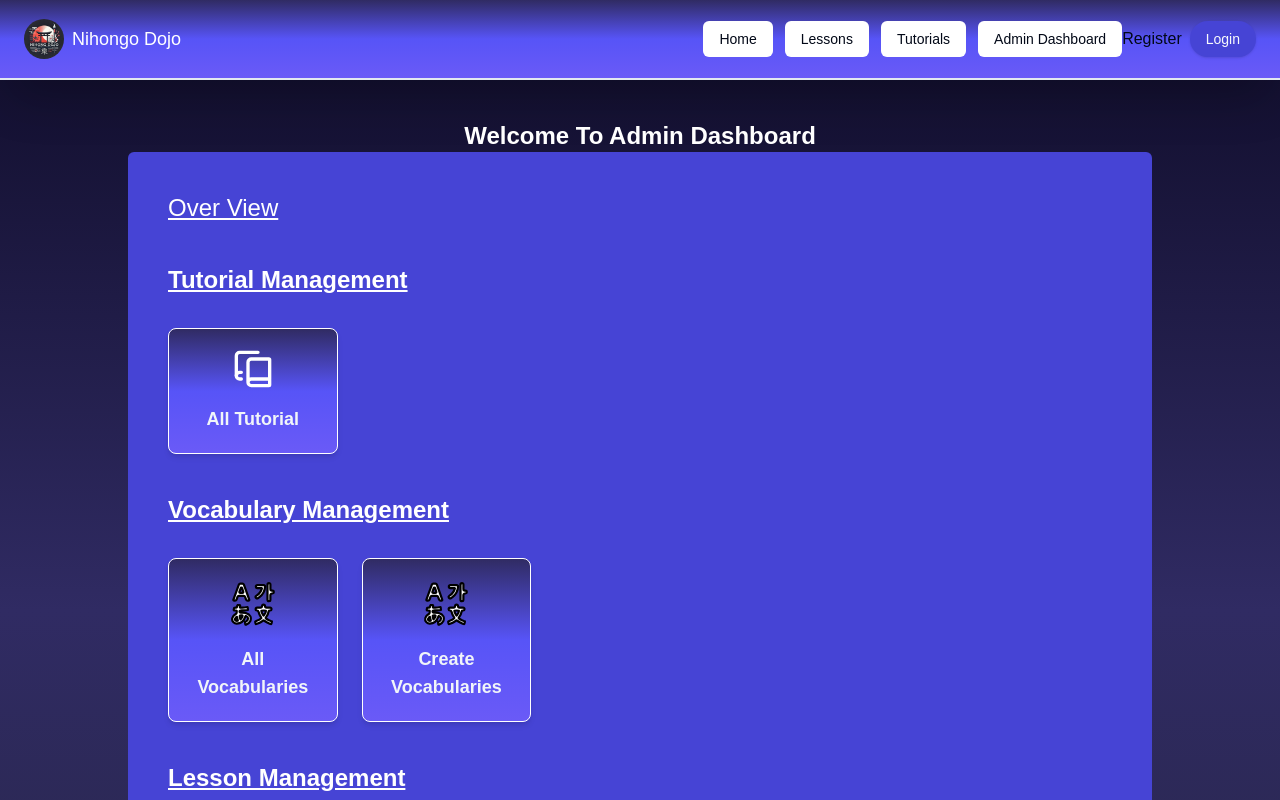
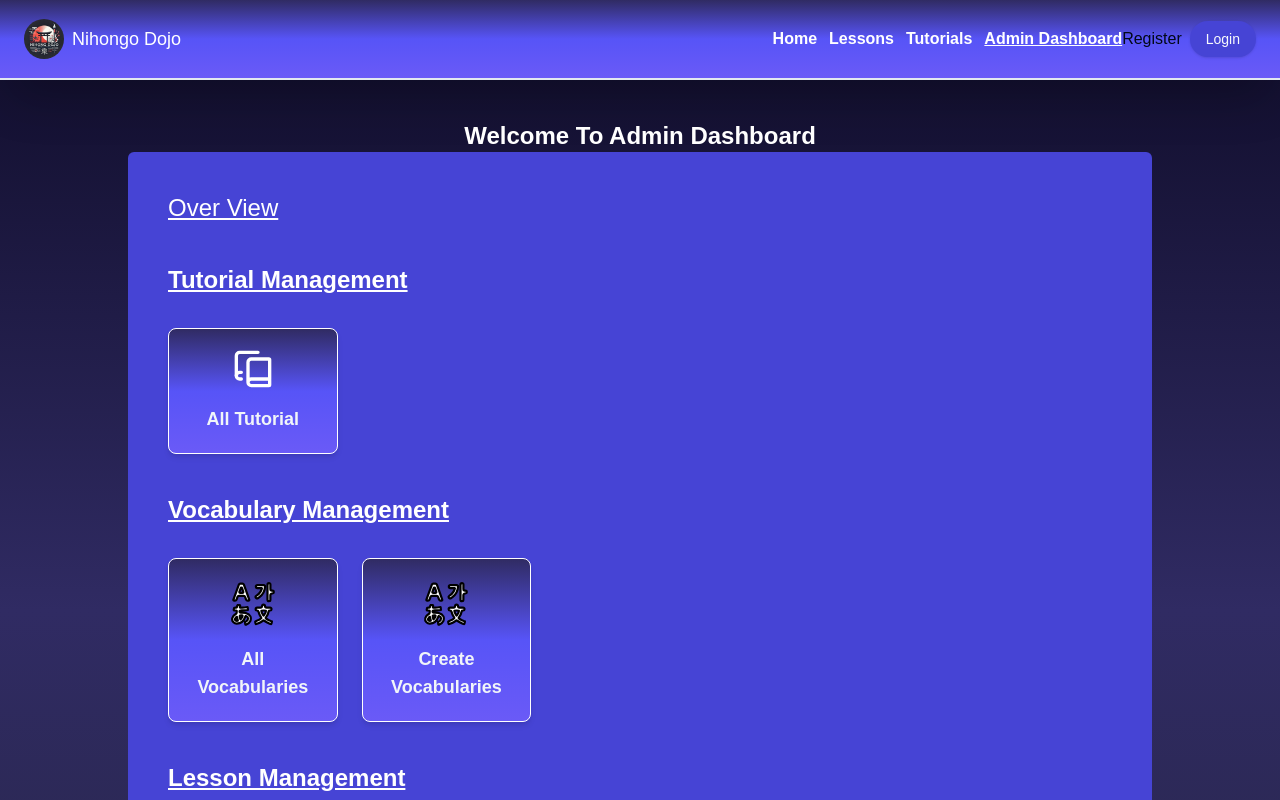
Before and after one commit to mohaiminul375/nihongo-dojo-client, a Next.js app: page /admin-dashboard in a window 1280 px wide. Shown: the top 800 px of the page. Built offline with nearby package versions, Linux system fonts and the light colour scheme.

Commit message:
update navbar

```diff
--- a/src/app/admin-dashboard/manage-tutorials/api/rote.ts
+++ b/src/app/admin-dashboard/manage-tutorials/api/rote.ts
@@ -5,7 +5,7 @@ import toast from "react-hot-toast"
 export const useGetTutorials = () => {
     const { data, isPending, isError, error } = useQuery({
         queryFn: async () => {
-            const { data } = await axios.get(`${process.env.NEXT_PUBLIC_SERVER_URL}/all-lesson`)
+            const { data } = await axios.get(`${process.env.NEXT_PUBLIC_SERVER_URL}/all-lesson`, { withCredentials: true })
             return data
         },
         queryKey: ["all-lesson"]
--- a/src/app/login/api/route.ts
+++ b/src/app/login/api/route.ts
@@ -4,10 +4,10 @@ import { useRouter } from "next/navigation";
 import toast from "react-hot-toast";
 
 export const useUserLogin = () => {
-    const router = useRouter;
+    const router = useRouter();
     return useMutation({
         mutationFn: async (user_info: object) => {
-            const { data } = await axios.post(`http://localhost:5000/login`, user_info, { withCredentials: true });
+            const { data } = await axios.post(`${process.env.NEXT_PUBLIC_SERVER_URL}/login`, user_info, { withCredentials: true });
             return data;
         },
         mutationKey: ['login'],
--- a/src/components/shared/Navbar.tsx
+++ b/src/components/shared/Navbar.tsx
@@ -4,8 +4,8 @@ import Link from "next/link";
 import { NavigationMenu, NavigationMenuList, NavigationMenuLink } from "@/components/ui/navigation-menu";
 import Image from "next/image";
 import logo from "../../../public/logo.webp";
-import useAuth from "@/hooks/useAuth";
-import Cookies from 'js-cookie';
+import { useRouter } from 'next/router';
+import { usePathname } from "next/navigation";
 const navItems = [
     {
         title: 'Home',
@@ -26,7 +26,8 @@ const navItems = [
 ]
 // main page start
 export default function Navbar() {
-
+    const pathname = usePathname()
+    console.log(pathname)
     return (
         <header className="flex h-20 w-full items-center px-4 md:px-6 shadow-2xl border-b-2 bg-gradient-to-b from-[#302b63] via-[#5754f7] to-[#6a5af7]">
             {/* Logo */}
@@ -43,7 +44,7 @@ export default function Navbar() {
                             <NavigationMenuLink asChild key={index}>
                                 <Link
                                     href={item.path}
-                                    className="group inline-flex h-9 items-center justify-center rounded-md bg-white px-4 py-2 text-sm font-medium transition-colors hover:bg-gray-100 hover:text-gray-900 focus:bg-gray-100 focus:text-gray-900 dark:bg-gray-950 dark:hover:bg-gray-800 dark:hover:text-gray-50 dark:focus:bg-gray-800 dark:focus:text-gray-50"
+                                    className={`group text-white font-bold text-base ${pathname == item.path && 'underline shadow-2xl'}`}
                                     prefetch={false}
                                 >
                                     {item.title}
@@ -78,7 +79,7 @@ export default function Navbar() {
                             <Link
                                 key={index}
                                 href={item.path}
-                                className="flex w-full items-center py-2 text-lg font-semibold"
+                                className={`flex w-full items-center py-2 text-lg font-semibold text-white ${pathname == item.path && 'underline shadow-2xl'}`}
                                 prefetch={false}
                             >
                                 {item.title}
```
